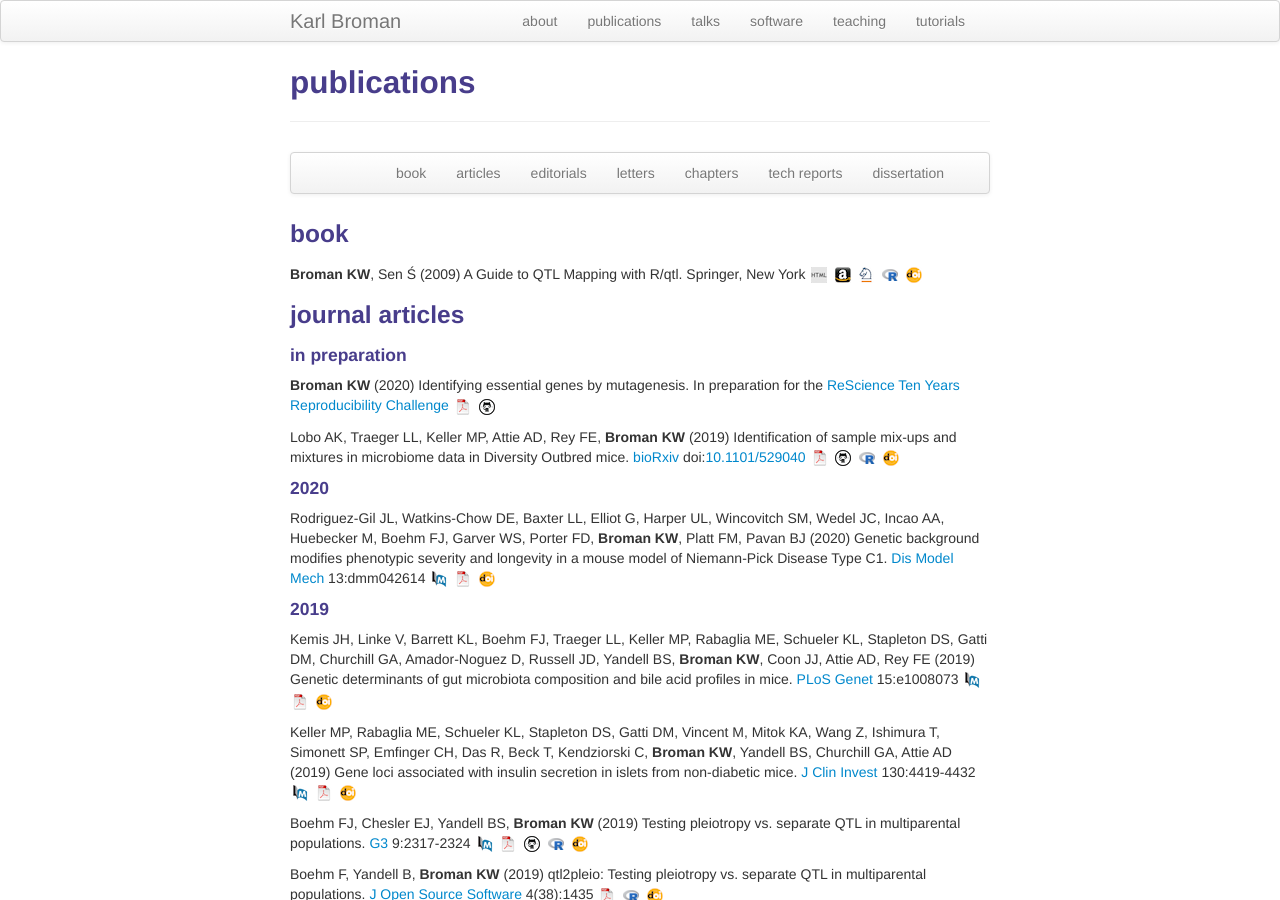
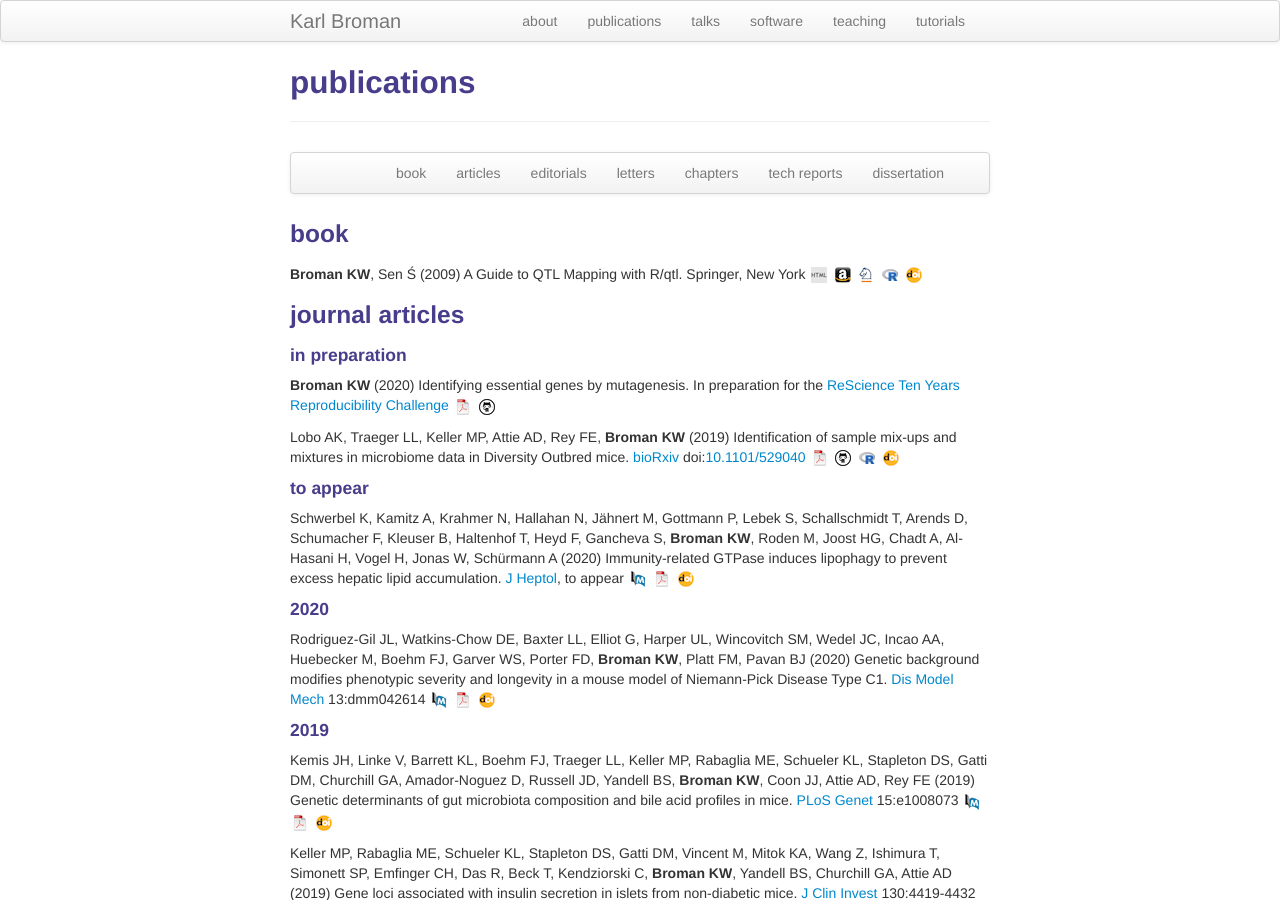
Before and after one commit to kbroman/kbroman.github.io, a Jekyll site: the page built from pages/pubs.md, in a window 1280 px wide and 900 px high. Built offline with Jekyll 4.4.1, drawn with Linux system fonts in a browser that asks for light colours.

Commit message:
pages/pubs: add Schwerbel et al

```diff
--- a/pages/pubs.md
+++ b/pages/pubs.md
@@ -47,6 +47,20 @@ Diversity Outbred mice.
 [![GitHub](icons16/github-icon.png)](https://github.com/kbroman/Paper_MBmixups)
 [![R/mbmixture software](icons16/R-icon.png)](https://github.com/kbroman/mbmixture)
 [![doi](icons16/doi-icon.png)](https://doi.org/10.1101/529040)
+
+#### to appear
+
+Schwerbel K, Kamitz A, Krahmer N, Hallahan N, Jähnert M, Gottmann P,
+Lebek S, Schallschmidt T, Arends D, Schumacher F, Kleuser B, Haltenhof
+T, Heyd F, Gancheva S, **Broman KW**, Roden M, Joost HG, Chadt A,
+Al-Hasani H, Vogel H, Jonas W, Schürmann A (2020) Immunity-related
+GTPase induces lipophagy to prevent excess hepatic lipid accumulation.
+[J Heptol](https://www.journal-of-hepatology.eu/), to appear
+[![PubMed](icons16/pubmed-icon.png)](https://pubmed.ncbi.nlm.nih.gov/32376415)
+[![pdf](icons16/pdf-icon.png)](https://www.journal-of-hepatology.eu/article/S0168-8278(20)30275-0/pdf)
+[![doi](icons16/doi-icon.png)](https://doi.org/10.1016/j.jhep.2020.04.031)
+<!-- * 160 * -->
+<!-- https://doi.org/10.1016/j.jhep.2020.04.031 -->
 
 #### 2020
 
```
